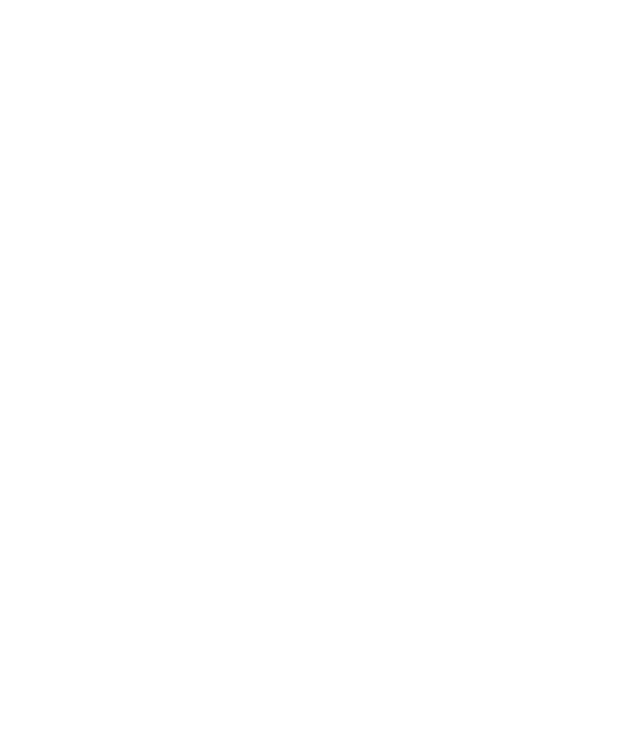
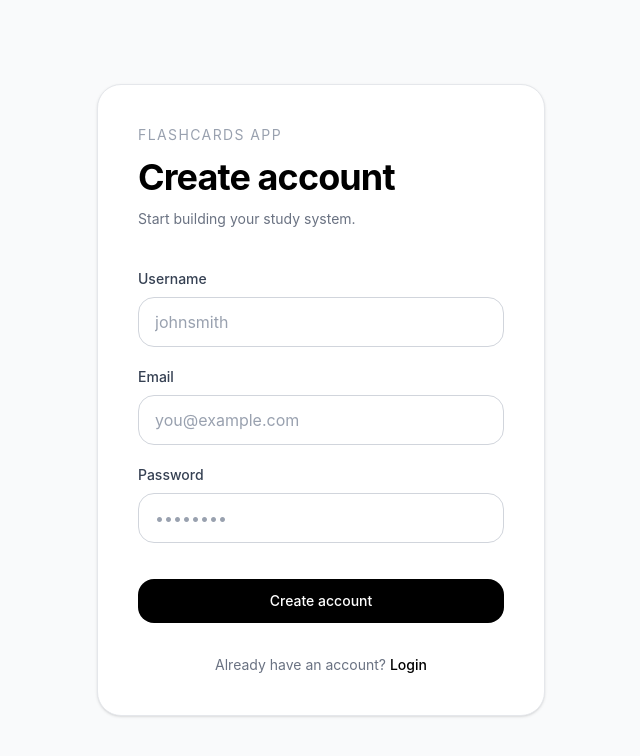
Before and after one commit to Brtsz8/flashcard-generator, a React (Vite) app in the folder client/: page /register in a window 1280 px wide. Before the commit this address had no page. Shown: the top 756 px of the page, without its empty margins (319-959 px from the left). Built offline with nearby package versions, Linux system fonts and the light colour scheme.

Commit message:
register page

```diff
--- a/client/src/App.tsx
+++ b/client/src/App.tsx
@@ -10,6 +10,7 @@
 import DashboardPage from "./pages/DashboardPage"
 import DeckPage from "./pages/DeckPage"
 import StudyPage from "./pages/StudyPage"
+import RegisterPage from "./pages/RegisterPage"
 
 function App() {
   return (
@@ -19,6 +20,10 @@
         <Route
           path="/login"
           element={<LoginPage/>}
+        />
+        <Route
+          path="/register"
+          element={<RegisterPage/>}
         />
         <Route
           path="/dashboard"
--- /dev/null
+++ b/client/src/pages/RegisterPage.tsx
@@ -0,0 +1,250 @@
+import { useState } from "react"
+
+import {
+  useNavigate,
+  Link,
+} from "react-router-dom"
+
+import toast from "react-hot-toast"
+
+import { registerUser } from "../services/authService"
+
+export default function RegisterPage() {
+  const navigate = useNavigate()
+
+  const [username, setUsername] =
+    useState("")
+
+  const [email, setEmail] =
+    useState("")
+
+  const [password, setPassword] =
+    useState("")
+
+  const [loading, setLoading] =
+    useState(false)
+
+  const handleSubmit = async (
+    e: React.FormEvent
+  ) => {
+    e.preventDefault()
+
+    try {
+      setLoading(true)
+
+      const data = await registerUser(
+        username,
+        email,
+        password
+      )
+
+      localStorage.setItem(
+        "token",
+        data.token
+      )
+
+      toast.success("Account created")
+
+      navigate("/dashboard")
+    } catch (err) {
+      toast.error("Register failed")
+      console.error(err)
+    } finally {
+      setLoading(false)
+    }
+  }
+
+  return (
+    <div className="flex min-h-screen items-center justify-center bg-gray-50 px-6">
+      <div
+        className="
+          w-full
+          max-w-md
+          rounded-3xl
+          border
+          border-gray-200
+          bg-white
+          p-10
+          shadow-sm
+        "
+      >
+        {/* Header */}
+        <div className="mb-10">
+          <p className="mb-3 text-sm uppercase tracking-widest text-gray-400">
+            Flashcards App
+          </p>
+
+          <h1 className="text-4xl font-bold tracking-tight text-black">
+            Create account
+          </h1>
+
+          <p className="mt-3 text-sm text-gray-500">
+            Start building your study system.
+          </p>
+        </div>
+
+        {/* Form */}
+        <form
+          onSubmit={handleSubmit}
+          className="flex flex-col gap-5"
+        >
+          {/* Username */}
+          <div className="flex flex-col gap-2">
+            <label
+              className="
+                text-sm
+                font-medium
+                text-gray-700
+              "
+            >
+              Username
+            </label>
+
+            <input
+              placeholder="johnsmith"
+              value={username}
+              onChange={(e) =>
+                setUsername(
+                  e.target.value
+                )
+              }
+              className="
+                w-full
+                rounded-2xl
+                border
+                border-gray-300
+                bg-white
+                px-4
+                py-3
+                text-black
+                outline-none
+                transition
+                placeholder:text-gray-400
+                focus:border-black
+              "
+            />
+          </div>
+
+          {/* Email */}
+          <div className="flex flex-col gap-2">
+            <label
+              className="
+                text-sm
+                font-medium
+                text-gray-700
+              "
+            >
+              Email
+            </label>
+
+            <input
+              type="email"
+              placeholder="you@example.com"
+              value={email}
+              onChange={(e) =>
+                setEmail(
+                  e.target.value
+                )
+              }
+              className="
+                w-full
+                rounded-2xl
+                border
+                border-gray-300
+                bg-white
+                px-4
+                py-3
+                text-black
+                outline-none
+                transition
+                placeholder:text-gray-400
+                focus:border-black
+              "
+            />
+          </div>
+
+          {/* Password */}
+          <div className="flex flex-col gap-2">
+            <label
+              className="
+                text-sm
+                font-medium
+                text-gray-700
+              "
+            >
+              Password
+            </label>
+
+            <input
+              type="password"
+              placeholder="••••••••"
+              value={password}
+              onChange={(e) =>
+                setPassword(
+                  e.target.value
+                )
+              }
+              className="
+                w-full
+                rounded-2xl
+                border
+                border-gray-300
+                bg-white
+                px-4
+                py-3
+                text-black
+                outline-none
+                transition
+                placeholder:text-gray-400
+                focus:border-black
+              "
+            />
+          </div>
+
+          {/* Submit */}
+          <button
+            disabled={loading}
+            className="
+              mt-4
+              w-full
+              rounded-2xl
+              bg-black
+              px-4
+              py-3
+              text-sm
+              font-medium
+              text-white
+              transition
+              hover:opacity-90
+              disabled:cursor-not-allowed
+              disabled:opacity-50
+            "
+          >
+            {loading
+              ? "Creating account..."
+              : "Create account"}
+          </button>
+        </form>
+
+        {/* Footer */}
+        <div className="mt-8 text-center">
+          <p className="text-sm text-gray-500">
+            Already have an account?{" "}
+            <Link
+              to="/login"
+              className="
+                font-medium
+                text-black
+                underline-offset-4
+                transition
+                hover:underline
+              "
+            >
+              Login
+            </Link>
+          </p>
+        </div>
+      </div>
+    </div>
+  )
+}
```
